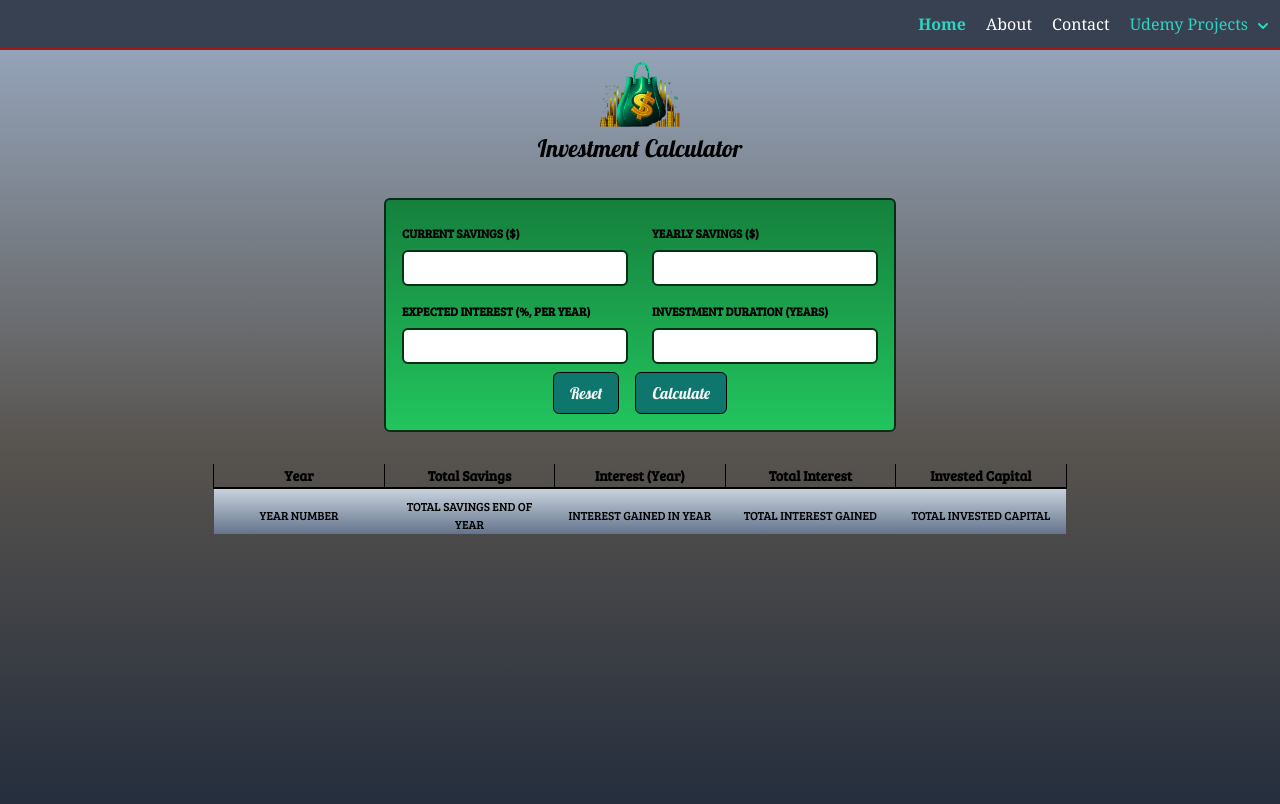
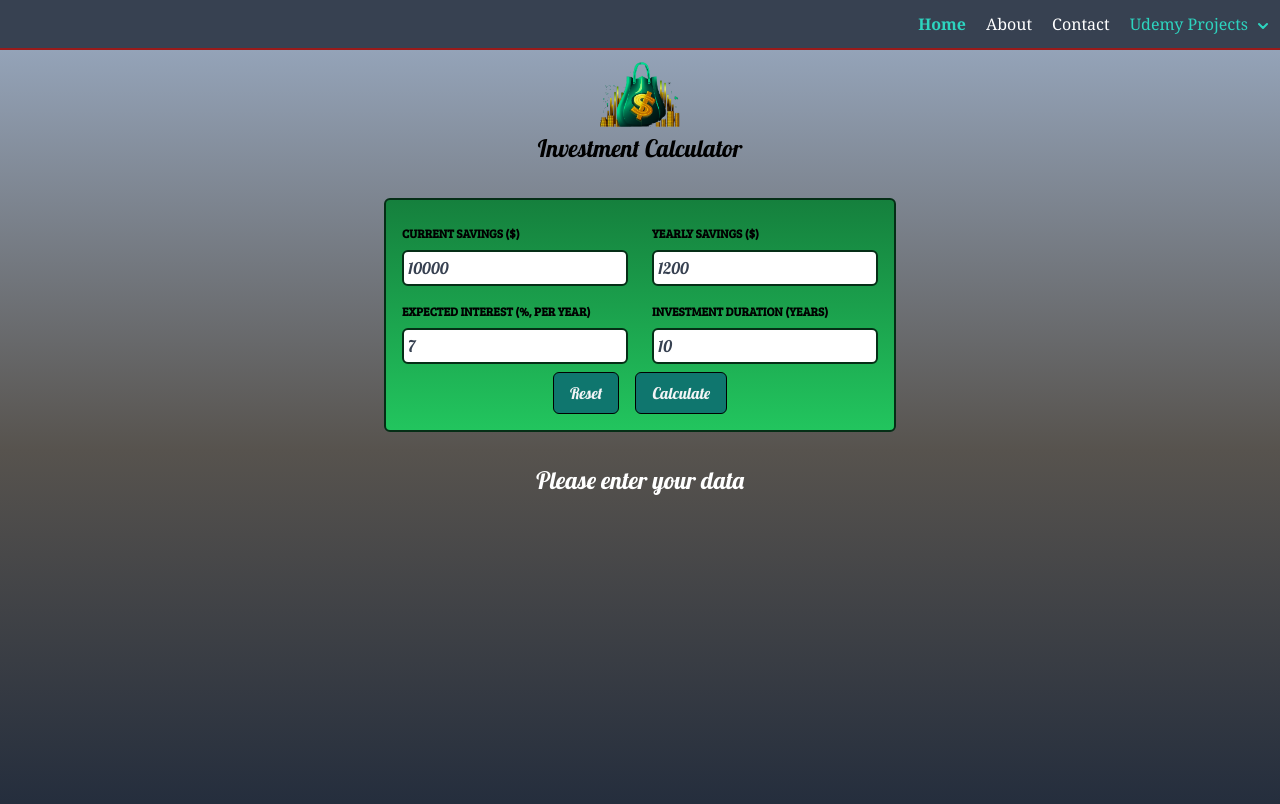
Before and after one commit to MichWlo94/MyReact, a React (Vite) app: page /project3 in a window 1280 px wide. Shown: the top 804 px of the page. Built offline with nearby package versions, Linux system fonts and the light colour scheme; a web font is replaced by a local one.

Commit message:
third app done

```diff
--- /dev/null
+++ b/src/ComponentsProject3/Form.jsx
@@ -0,0 +1,95 @@
+import React from 'react'
+import { useState } from 'react'
+
+
+
+
+const Form = (props) => {
+
+
+const initialInput = {
+    "current-savings": 10000,
+    "yearly-contribution": 1200,
+    "expected-return": 7,
+    "duration": 10}
+
+const [userInput, setUserInput] = useState(initialInput)
+
+const submitHandler = (e) => {
+    e.preventDefault()
+
+    props.onCalculate(userInput)
+}
+
+const resetHandler = (e) => {
+    setUserInput({
+        "current-savings": 0,
+        "yearly-contribution": 0,
+        "expected-return": 0,
+        "duration": 0
+    })
+}
+
+const inputChangeHandler = (input, value) => {
+    setUserInput((prevState) => {
+        return {...prevState, [input]: value}
+    })
+}
+
+  return (
+    <form onSubmit={submitHandler} className="max-w-lg p-4 mx-auto my-8 border-2 rounded-md border-green-950 bg-gradient-to-b from-green-700 to-green-500">
+        <div className="flex gap-6 py-2 justify-evenly">
+          <p>
+            <label className="block mb-2 font-bold uppercase text-2 font-bree" htmlFor="current-savings">Current Savings ($)</label>
+            <input
+            onChange={(event) => inputChangeHandler('current-savings', event.target.value)}
+            className="w-full p-1 text-gray-700 bg-white border-2 rounded-md border-green-950 text-4 "
+            value={userInput['current-savings']}
+            type="number"
+            id="current-savings" />
+          </p>
+          <p>
+            <label className="block mb-2 font-bold uppercase text-2 font-bree" htmlFor="yearly-contribution">Yearly Savings ($)</label>
+            <input
+            onChange={(event) => inputChangeHandler('yearly-contribution', event.target.value)}
+            className="w-full p-1 text-gray-700 bg-white border-2 rounded-md border-green-950 text-4 "
+            value={userInput['yearly-contribution']}
+            type="number"
+            id="yearly-contribution" />
+          </p>
+        </div>
+        <div className="flex gap-6 py-2 justify-evenly">
+          <p>
+            <label className="block mb-2 font-bold uppercase text-2 font-bree" htmlFor="expected-return">
+              Expected Interest (%, per year)
+            </label>
+            <input
+            onChange={(event) => inputChangeHandler('expected-return', event.target.value)}
+            className="w-full p-1 text-gray-700 bg-white border-2 rounded-md border-green-950 text-4 "
+            value={userInput['expected-return']}
+            type="number"
+            id="expected-return" />
+          </p>
+          <p>
+            <label className="block mb-2 font-bold uppercase text-2 font-bree" htmlFor="duration">Investment Duration (years)</label>
+            <input
+            onChange={(event) => inputChangeHandler('duration', event.target.value)}
+            className="w-full p-1 text-gray-700 bg-white border-2 rounded-md border-green-950 text-4 "
+            value={userInput['duration']}
+            type="number"
+            id="duration" />
+          </p>
+        </div>
+        <p className="flex justify-center gap-4">
+          <button onClick={resetHandler} type="reset" className="px-4 py-2 text-gray-100 bg-teal-700 border border-black rounded-md cursor-pointer hover:bg-teal-900">
+            Reset
+          </button>
+          <button type="submit" className="px-4 py-2 text-gray-100 bg-teal-700 border border-black rounded-md cursor-pointer hover:bg-teal-900">
+            Calculate
+          </button>
+        </p>
+      </form>
+  )
+}
+
+export default Form
--- /dev/null
+++ b/src/ComponentsProject3/Header.jsx
@@ -0,0 +1,13 @@
+import React from 'react'
+import logo from '../assets/logo.png'
+
+const Header = () => {
+  return (
+    <header className="mx-12 my-auto text-center">
+    <img className="object-contain w-20 h-20 mx-auto bg-transparent" src={logo} alt="logo" />
+    <h1 className="text-8">Investment Calculator</h1>
+  </header>
+  )
+}
+
+export default Header
--- /dev/null
+++ b/src/ComponentsProject3/Table.jsx
@@ -0,0 +1,41 @@
+import React from 'react'
+
+const formatter = new Intl.NumberFormat('en-US', {
+    style: 'currency',
+    currency: 'USD',
+    minimumFractionDigits: 2,
+    maximumFractionDigits: 2,
+    });
+
+
+const Table = (props) => {
+  return (
+    <table className="w-11/12 mx-auto text-center table-fixed md:w-8/12 font-bree text-3 border-spacing-4" >
+    <thead className="pb-4 mx-auto border-b-2 border-black">
+      <tr className="">
+        <th className='border-x border-x-black'>Year</th>
+        <th className='border-x border-x-black'>Total Savings</th>
+        <th className='border-x border-x-black'>Interest (Year)</th>
+        <th className='border-x border-x-black'>Total Interest</th>
+        <th className='border-x border-x-black'>Invested Capital</th>
+      </tr>
+    </thead>
+
+    <tbody className="text-2 bg-gradient-to-b from-slate-300 to-slate-500">
+        {props.data.map((yearData) => {
+        return (
+        <tr key={yearData.year}>
+        <td className="px-2 pt-2 ">{yearData.year}</td>
+        <td className="px-2 pt-2 ">{formatter.format(yearData.savingsEndOfYear)}</td>
+        <td className="px-2 pt-2 ">{formatter.format(yearData.yearlyInterest)}</td>
+        <td className="px-2 pt-2 ">{formatter.format(yearData.savingsEndOfYear - props.initialInvestment - yearData.yearlyContribution * yearData.year)}</td>
+        <td className="px-2 pt-2 ">{formatter.format(props.initialInvestment + yearData.yearlyContribution * yearData.year)}</td>
+        </tr>
+        )})}
+        </tbody>
+
+  </table>
+  )
+}
+
+export default Table
--- a/src/Subsites/Project3.jsx
+++ b/src/Subsites/Project3.jsx
@@ -1,19 +1,28 @@
-import logo from "../assets/logo.png";
+import Header from "../ComponentsProject3/Header";
+import Form from "../ComponentsProject3/Form";
+import Table from "../ComponentsProject3/Table";
+import { useState } from "react";
+
 
 function Project3() {
+
+  const [userInput, setUserInput] = useState(null);
+
   const calculateHandler = (userInput) => {
-    // Should be triggered when form is submitted
-    // You might not directly want to bind it to the submit event on the form though...
+    setUserInput(userInput);
+  }
 
-    const yearlyData = []; // per-year results
 
-    let currentSavings = +userInput["current-savings"]; // feel free to change the shape of this input object!
-    const yearlyContribution = +userInput["yearly-contribution"]; // as mentioned: feel free to change the shape...
-    const expectedReturn = +userInput["expected-return"] / 100;
-    const duration = +userInput["duration"];
+  const yearlyData = []; // per-year results
+
+  if (userInput) {
+    let currentSavings = +userInput['current-savings']; // feel free to change the shape of this input object!
+    const yearlyContribution = +userInput['yearly-contribution']; // as mentioned: feel free to change the shape...
+    const expectedReturn = +userInput['expected-return'] / 100;
+    const duration = +userInput['duration'];
 
     // The below code calculates yearly results (total savings, interest etc)
-    for (let i = 0; i < duration; i++) {
+  for (let i = 0; i < duration; i++) {
       const yearlyInterest = currentSavings * expectedReturn;
       currentSavings += yearlyInterest + yearlyContribution;
       yearlyData.push({
@@ -24,75 +33,21 @@ function Project3() {
         yearlyContribution: yearlyContribution
       });
     }
+    }
 
-    // do something with yearlyData ...
-  };
 
   return (
     <div className="box-border h-screen font-lobster bg-gradient-to-b from-slate-400 via-stone-600 to-slate-800">
-      <header className="mx-12 my-auto text-center">
-        <img className="object-contain w-20 h-20 mx-auto bg-transparent" src={logo} alt="logo" />
-        <h1 className="text-8">Investment Calculator</h1>
-      </header>
+      <Header />
 
-      <form className="max-w-lg p-4 mx-auto my-8 border-2 rounded-md border-green-950 bg-gradient-to-b from-green-700 to-green-500">
-        <div className="flex gap-6 py-2 justify-evenly">
-          <p>
-            <label className="block mb-2 font-bold uppercase text-2 font-bree" htmlFor="current-savings">Current Savings ($)</label>
-            <input className="w-full p-1 text-gray-700 bg-white border-2 rounded-md border-green-950 text-4 " type="number" id="current-savings" />
-          </p>
-          <p>
-            <label className="block mb-2 font-bold uppercase text-2 font-bree" htmlFor="yearly-contribution">Yearly Savings ($)</label>
-            <input className="w-full p-1 text-gray-700 bg-white border-2 rounded-md border-green-950 text-4 " type="number" id="yearly-contribution" />
-          </p>
-        </div>
-        <div className="flex gap-6 py-2 justify-evenly">
-          <p>
-            <label className="block mb-2 font-bold uppercase text-2 font-bree" htmlFor="expected-return">
-              Expected Interest (%, per year)
-            </label>
-            <input className="w-full p-1 text-gray-700 bg-white border-2 rounded-md border-green-950 text-4 " type="number" id="expected-return" />
-          </p>
-          <p>
-            <label className="block mb-2 font-bold uppercase text-2 font-bree" htmlFor="duration">Investment Duration (years)</label>
-            <input className="w-full p-1 text-gray-700 bg-white border-2 rounded-md border-green-950 text-4 " type="number" id="duration" />
-          </p>
-        </div>
-        <p className="flex justify-center gap-4">
-          <button type="reset" className="px-4 py-2 text-gray-100 bg-teal-700 border border-black rounded-md cursor-pointer hover:bg-teal-900">
-            Reset
-          </button>
-          <button type="submit" className="px-4 py-2 text-gray-100 bg-teal-700 border border-black rounded-md cursor-pointer hover:bg-teal-900">
-            Calculate
-          </button>
-        </p>
-      </form>
+      <Form onCalculate={calculateHandler} />
 
-      {/* Todo: Show below table conditionally (only once result data is available) */}
-      {/* Show fallback text if no data is available */}
+      {!userInput && <p className="mb-3 text-2xl text-center text-white">Please enter your data</p>}
+      {userInput && <Table data={yearlyData} initialInvestment={userInput['current-savings']}/>}
 
-      <table className="w-11/12 mx-auto text-center table-fixed md:w-8/12 font-bree text-3 border-spacing-4" >
-        <thead className="pb-4 mx-auto border-b-2 border-black">
-          <tr className="">
-            <th className='border-x border-x-black'>Year</th>
-            <th className='border-x border-x-black'>Total Savings</th>
-            <th className='border-x border-x-black'>Interest (Year)</th>
-            <th className='border-x border-x-black'>Total Interest</th>
-            <th className='border-x border-x-black'>Invested Capital</th>
-          </tr>
-        </thead>
-        <tbody className="text-2 bg-gradient-to-b from-slate-300 to-slate-500">
-          <tr >
-            <td className="px-2 pt-2 ">YEAR NUMBER</td>
-            <td className="px-2 pt-2 ">TOTAL SAVINGS END OF YEAR</td>
-            <td className="px-2 pt-2 ">INTEREST GAINED IN YEAR</td>
-            <td className="px-2 pt-2 ">TOTAL INTEREST GAINED</td>
-            <td className="px-2 pt-2 ">TOTAL INVESTED CAPITAL</td>
-          </tr>
-        </tbody>
-      </table>
+
     </div>
   );
-}
+};
 
 export default Project3;
```
